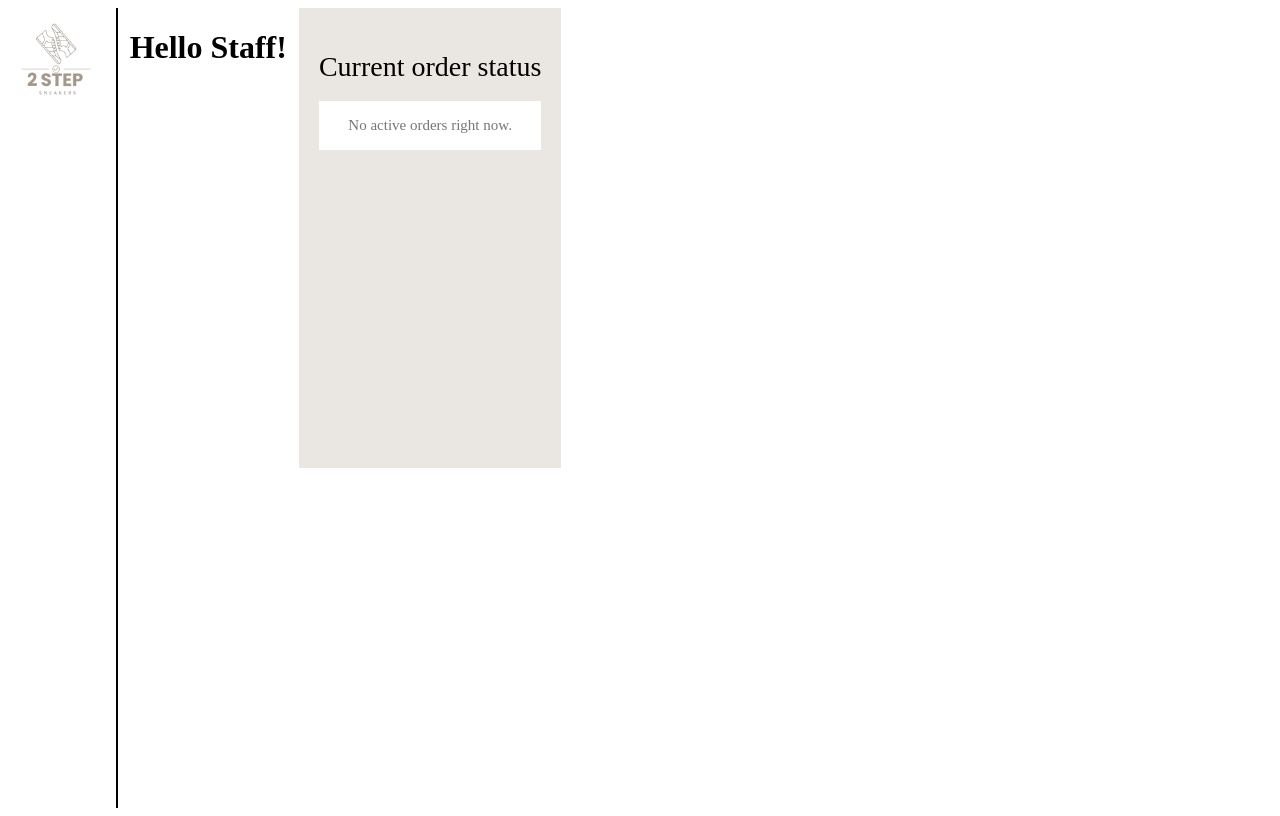
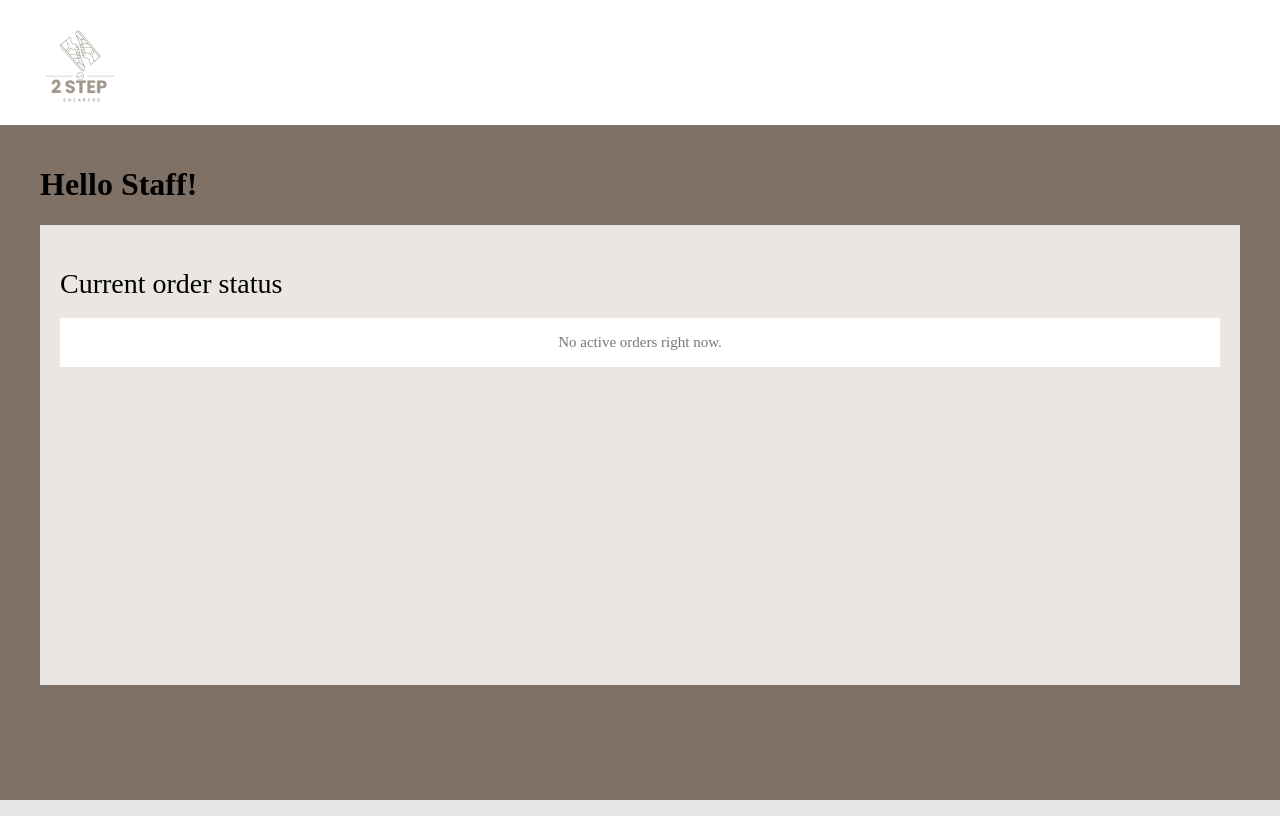
Before and after one commit to shahxvi/two-step, a PHP site: page /staff/staff_dashboard.php in a window 1280 px wide. Run offline with PHP 8.4, Linux system fonts and the light colour scheme.

Commit message:
staff_dashboard.php basics

```diff
--- a/config/db.php
+++ b/config/db.php
@@ -2,7 +2,7 @@
 // PHP MySQLi Object-Oriented Connection
 $servername = "localhost";
 $username = "root";
-$password = "482377";
+$password = "";
 $dbname = "two_step";
 
 // Create connection
--- a/staff/staff_dashboard.css
+++ b/staff/staff_dashboard.css
@@ -1,21 +1,38 @@
+header {
+    background-color: white;
+    display: flex;
+    justify-content: space-between;
+    align-items: center;
+    padding: 10px 20px;
+}
+
+body {
+    background-color: #807166;
+    background-repeat: no-repeat;
+    background-position: center;
+    background-size: cover;
+    background-attachment: fixed;
+    min-height: 100vh;
+    margin: 0;
+}
+
 .logo-container {
-    display: flex;
-    align-items: center;
-    gap: 12px;
-    align-items: flex-start;
+    background: white;
+    padding: 5px 12px;
+    border-radius: 4px;
 }
 
 .logo {
     max-width: 100%;
     height: 95px;
-    display: inline-block;
+    display: block;
 }
 
-.black-line {
-    height: 100vh;
-    border-left: 2px solid black;
-    display: inline-block;
-}
+main {
+    padding: 20px;
+    max-width: 1200px;
+    margin: 0 auto;
+   }
 
 .panel {
     background: #eae7e2;
--- a/staff/staff_dashboard.php
+++ b/staff/staff_dashboard.php
@@ -26,11 +26,12 @@ $sql = "SELECT customer_order_id, user_id, status_id,
     <header>
         <div class="logo-container">
             <img src="images/logo.png" alt="2 Step Sneakers" class="logo">
-            <div class="black-line"></div>
-            <h1>Hello Staff!</h1>
+        </div>
+    </header>
+        <main>
+        <h1>Hello Staff!</h1>
             <div class="panel orders-panel">
-        <h2>Current order status</h2>
-
+                <h2>Current order status</h2>
         <?php if (empty($orders)): ?>
             <div class="row empty">No active orders right now.</div>
         <?php else: ?>
@@ -46,6 +47,6 @@ $sql = "SELECT customer_order_id, user_id, status_id,
         <?php endif; ?>
             </div>
         </div>
-    </header>
+        </main>
 </body>
 </html>
```
